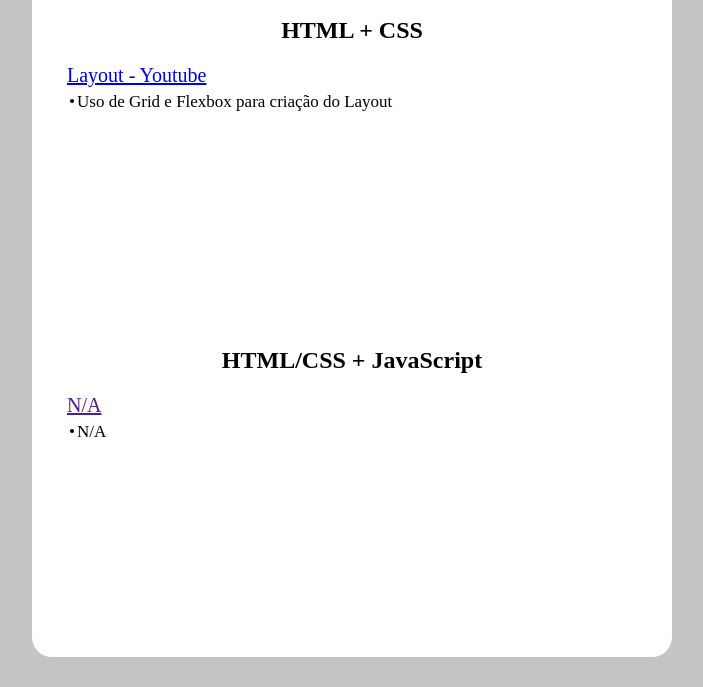
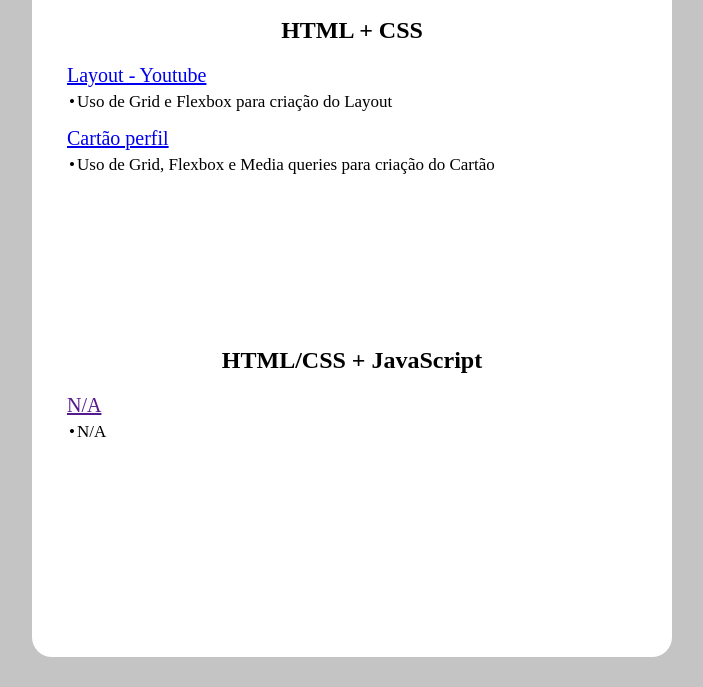
Before and after one commit to VFGarciaDev/projetos-dev-quest, a plain HTML site: page index.html in a window 1280 px wide. Shown: the part 113-800 px from the top of the page, without its empty margins (288-991 px from the left). Drawn offline with Linux system fonts and the light colour scheme.

Commit message:
feat: projeto Cartão-perfil

```diff
--- a/index.html
+++ b/index.html
@@ -46,6 +46,7 @@
 
         dt {
             font-size: 20px;
+            margin-top: 15px;
         }
 
         dd {
@@ -76,6 +77,10 @@
                     <a href="./html-css-avancado/youtube-layout/index.html" target="_blank">Layout - Youtube</a>
                 </dt>
                 <dd>Uso de Grid e Flexbox para criação do Layout</dd>
+                <dt>
+                    <a href="./html-css-avancado/cartao-perfil/index.html" target="_blank">Cartão perfil</a>
+                </dt>
+                <dd>Uso de Grid, Flexbox e Media queries para criação do Cartão</dd>
             </dl>
         </section>
 
```
